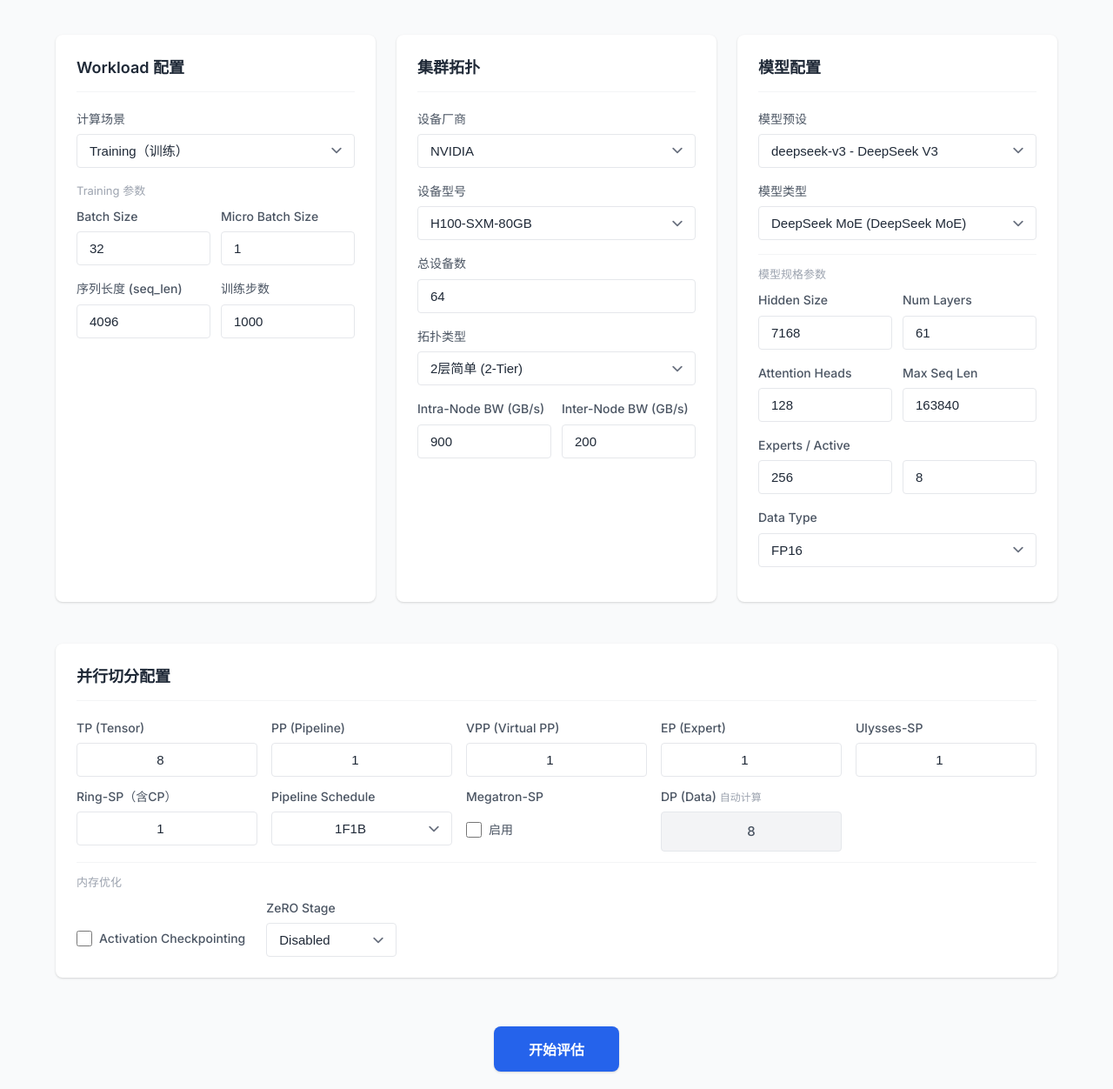
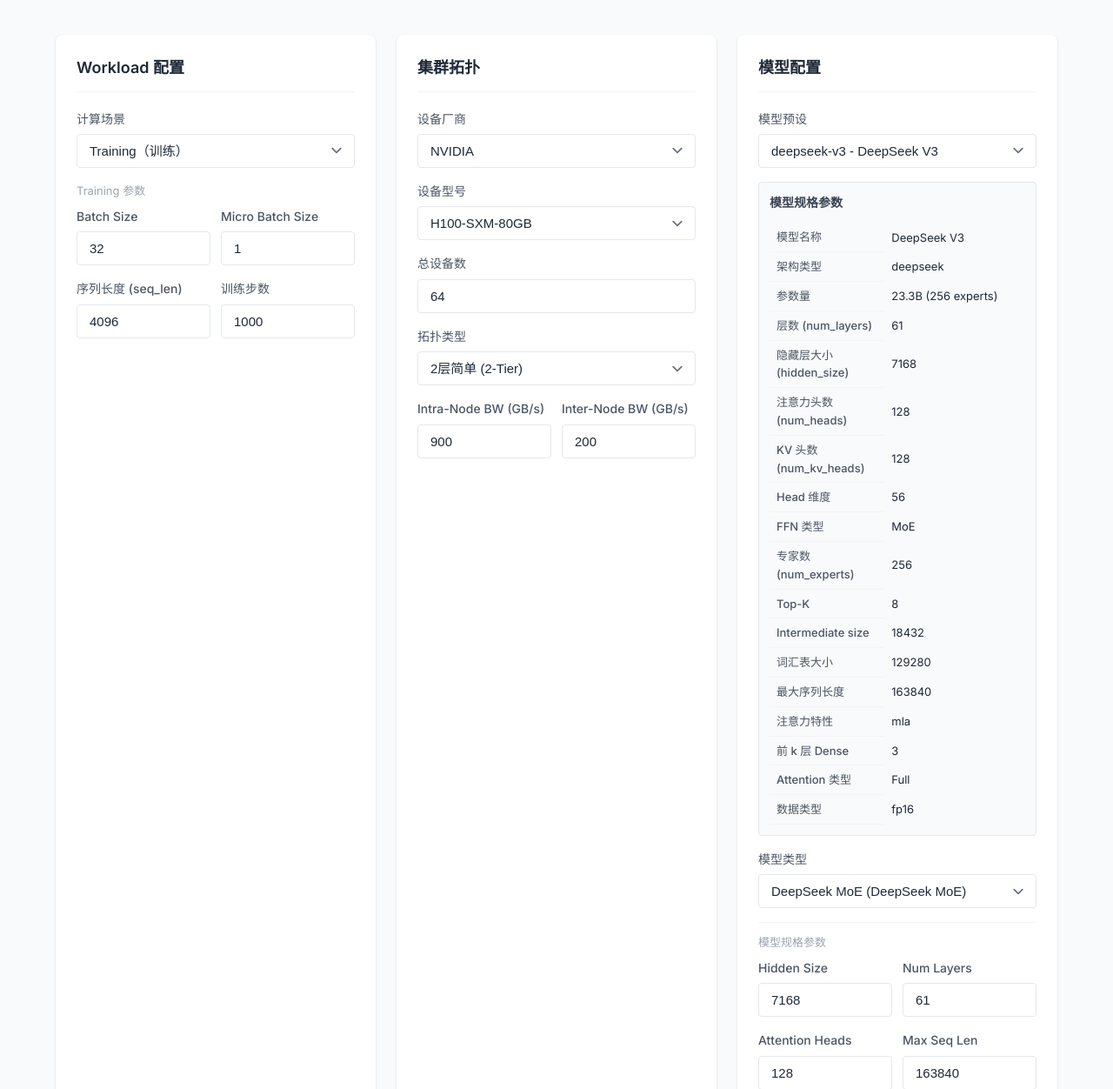
Before and after one commit to ParanoidHW/CePing, a Flask app: page / in a window 1280 px wide. Shown: the part 117-1369 px from the top of the page at 87% size. Run offline with Flask 2, Linux system fonts and the light colour scheme.

Commit message:
完善前端显示：添加绝对时间和模型规格参数显示
- 子模块分解表格添加单位说明（ms, %, GB）
- 添加模型规格参数显示区域
- 选择预设模型后自动显示完整模型信息
- 包含参数量估算、FFN类型、MoE参数、注意力特性等

```diff
--- a/web/static/css/style.css
+++ b/web/static/css/style.css
@@ -704,3 +704,50 @@ footer {
 .memory-opt-zero {
     transition: opacity 0.2s ease;
 }
+
+.model-spec-container {
+    margin: 0.75rem 0 1rem;
+    padding: 0.75rem;
+    border: 1px solid var(--gray-200);
+    border-radius: var(--radius-sm);
+    background-color: var(--gray-50);
+}
+
+.model-spec-section h4 {
+    font-size: 0.875rem;
+    font-weight: 600;
+    color: var(--gray-700);
+    margin-bottom: 0.75rem;
+}
+
+.spec-table {
+    width: 100%;
+    border-collapse: collapse;
+    font-size: 0.8125rem;
+}
+
+.spec-table td {
+    padding: 0.375rem 0.5rem;
+    border-bottom: 1px solid var(--gray-100);
+}
+
+.spec-table td:last-child {
+    border-bottom: none;
+}
+
+.spec-label {
+    font-weight: 500;
+    color: var(--gray-600);
+    width: 45%;
+}
+
+.spec-value {
+    color: var(--gray-800);
+}
+
+.hint-text {
+    color: var(--gray-400);
+    font-size: 0.8125rem;
+    text-align: center;
+    margin: 0.5rem 0;
+}
--- a/web/static/js/app.js
+++ b/web/static/js/app.js
@@ -316,7 +316,10 @@ function updateDiffusionModeUI(mode) {
 function loadModelPreset() {
     const presetKey = elements.modelPreset.value;
     const presets = state.modelPresets.presets || state.modelPresets;
-    if (!presetKey || !presets[presetKey]) return;
+    if (!presetKey || !presets[presetKey]) {
+        updateModelSpecDisplay(null);
+        return;
+    }
 
     const preset = presets[presetKey];
 
@@ -340,6 +343,98 @@ function loadModelPreset() {
     }
 
     updateModelTypeUI();
+    updateModelSpecDisplay(preset, presetKey);
+}
+
+function updateModelSpecDisplay(config, presetKey) {
+    const displayEl = document.getElementById('model-spec-display');
+    if (!displayEl) return;
+
+    if (!config) {
+        displayEl.innerHTML = '<p class="hint-text">选择预设模型后，将显示模型规格参数</p>';
+        return;
+    }
+
+    const numKVHeads = config.num_kv_heads || config.num_heads || 32;
+    const headDim = config.head_dim || (config.hidden_size ? config.hidden_size / config.num_heads : 128);
+    const ffnType = config.num_experts ? 'MoE' : 'Dense SwiGLU';
+    const attentionType = config.layer_types_mode === 'mixed' ? 'Hybrid (Linear+Full)' : 'Full';
+
+    const rows = [
+        ['模型名称', config.description || presetKey],
+        ['架构类型', config.architecture || 'llama'],
+        ['参数量', estimateModelParams(config)],
+        ['层数 (num_layers)', config.num_layers || 'N/A'],
+        ['隐藏层大小 (hidden_size)', config.hidden_size || 'N/A'],
+        ['注意力头数 (num_heads)', config.num_heads || config.num_attention_heads || 'N/A'],
+        ['KV 头数 (num_kv_heads)', numKVHeads],
+        ['Head 维度', Math.round(headDim)],
+        ['FFN 类型', ffnType],
+    ];
+
+    if (config.num_experts) {
+        rows.push(['专家数 (num_experts)', config.num_experts]);
+        rows.push(['Top-K', config.num_experts_per_token || 8]);
+    }
+
+    if (config.intermediate_size) {
+        rows.push(['Intermediate size', config.intermediate_size]);
+    }
+
+    rows.push(['词汇表大小', config.vocab_size || 'N/A']);
+    rows.push(['最大序列长度', config.max_seq_len || 'N/A']);
+
+    if (config.tie_word_embeddings) {
+        rows.push(['权重共享', 'Embedding/LM_head 共享']);
+    }
+
+    if (config.attention_features && config.attention_features.length > 0) {
+        rows.push(['注意力特性', config.attention_features.join(', ')]);
+    }
+
+    if (config.first_k_dense_layers) {
+        rows.push(['前 k 层 Dense', config.first_k_dense_layers]);
+    }
+
+    rows.push(['Attention 类型', attentionType]);
+    rows.push(['数据类型', config.dtype || 'fp16']);
+
+    const tableHtml = rows.map(([label, value]) =>
+        `<tr><td class="spec-label">${label}</td><td class="spec-value">${value}</td></tr>`
+    ).join('');
+
+    displayEl.innerHTML = `
+        <div class="model-spec-section">
+            <h4>模型规格参数</h4>
+            <table class="spec-table">
+                ${tableHtml}
+            </table>
+        </div>
+    `;
+}
+
+function estimateModelParams(config) {
+    if (!config.hidden_size || !config.num_layers) return 'N/A';
+
+    const hs = config.hidden_size;
+    const nl = config.num_layers;
+    const nh = config.num_heads || 32;
+    const nkv = config.num_kv_heads || nh;
+    const intermediate = config.intermediate_size || hs * 4;
+    const vocab = config.vocab_size || 32000;
+
+    const embedParams = hs * vocab;
+    const attnParams = hs * hs * (nh / nkv) * nl * 2 + hs * nkv * 2;
+    const ffnParams = intermediate * hs * 2 * nl;
+
+    const total = embedParams + attnParams + ffnParams;
+    const totalB = total / 1e9;
+
+    if (config.num_experts) {
+        return `${totalB.toFixed(1)}B (${config.num_experts} experts)`;
+    }
+
+    return `${totalB.toFixed(1)}B`;
 }
 
 function updateModelTypeUI() {
@@ -1038,11 +1133,11 @@ function renderDetailedBreakdown(detailed) {
         <table class="breakdown-table">
             <tr>
                 <th>子模块类型</th>
-                <th>计算时间</th>
-                <th>计算占比</th>
-                <th>通信时间</th>
-                <th>通信占比</th>
-                <th>内存</th>
+                <th>计算时间 (ms)</th>
+                <th>计算占比 (%)</th>
+                <th>通信时间 (ms)</th>
+                <th>通信占比 (%)</th>
+                <th>内存 (GB)</th>
             </tr>
             ${submoduleBreakdownRows || '<tr><td colspan="6">无数据</td></tr>'}
             ${summaryRow}
--- a/web/templates/index.html
+++ b/web/templates/index.html
@@ -248,6 +248,10 @@
                         <select id="model-preset">
                             <option value="">自定义 (Custom)</option>
                         </select>
+                    </div>
+
+                    <div id="model-spec-display" class="model-spec-container">
+                        <p class="hint-text">选择预设模型后，将显示模型规格参数</p>
                     </div>
 
                     <div class="form-group">
```
